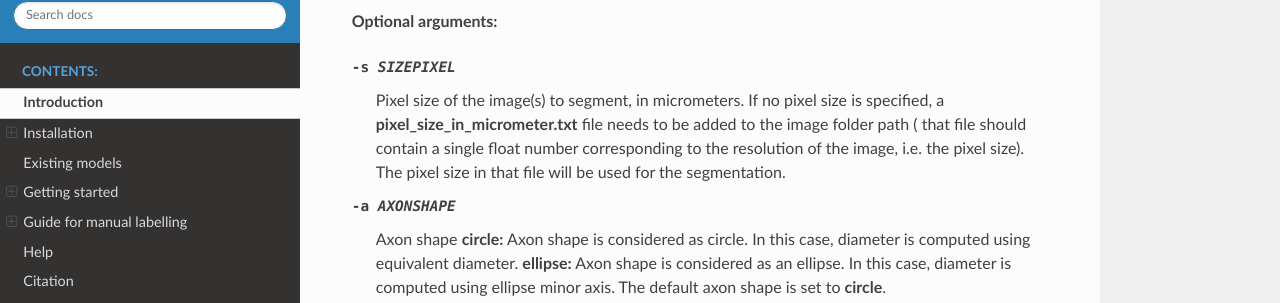
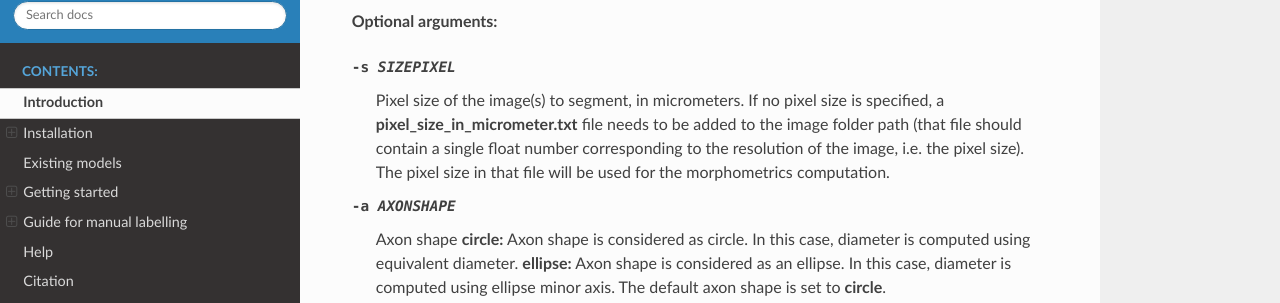
Before and after one commit to axondeepseg/axondeepseg, a Sphinx documentation site: the page built from docs/source/documentation.rst, in a window 1280 px wide and 900 px high, scrolled down 11121 px. Shown: the part 143-446 px from the top of the window. Built offline with Sphinx 7.4.7 and the Read the Docs theme 2.0.0, drawn with Linux system fonts in a browser that asks for light colours.

Commit message:
Improve documentation
Co-authored-by: mariehbourget <54086142+mariehbourget@users.noreply.github.com>

```diff
--- a/docs/source/documentation.rst
+++ b/docs/source/documentation.rst
@@ -335,7 +335,7 @@ The script to launch in called **axondeepseg_morphometrics**. It has several arg
 **Optional arguments:**
 
 -s SIZEPIXEL        Pixel size of the image(s) to segment, in micrometers.
-                    If no pixel size is specified, a **pixel_size_in_micrometer.txt** file needs to be added to the image folder path ( that file should contain a single float number corresponding to the resolution of the image, i.e. the pixel size). The pixel size in that file will be used for the segmentation.
+                    If no pixel size is specified, a **pixel_size_in_micrometer.txt** file needs to be added to the image folder path (that file should contain a single float number corresponding to the resolution of the image, i.e. the pixel size). The pixel size in that file will be used for the morphometrics computation.
 
 
 -a AXONSHAPE       Axon shape
```
